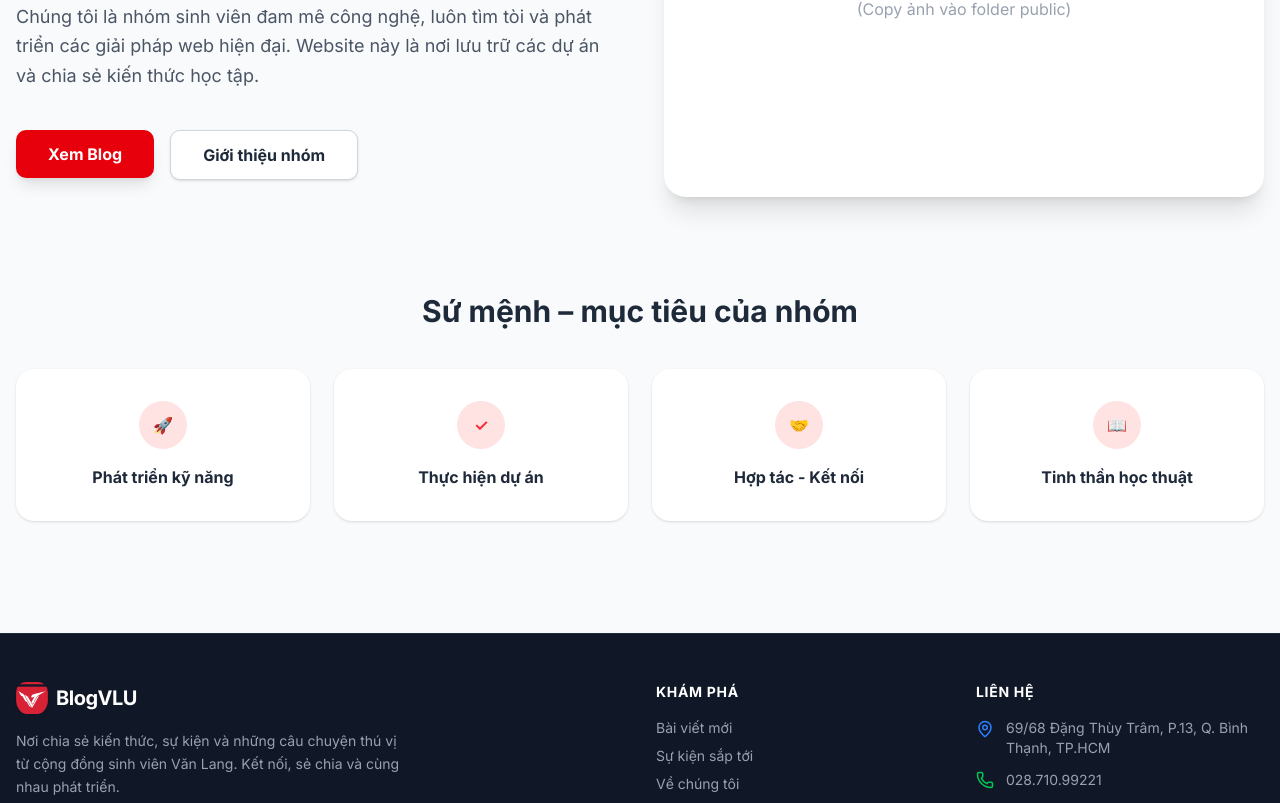
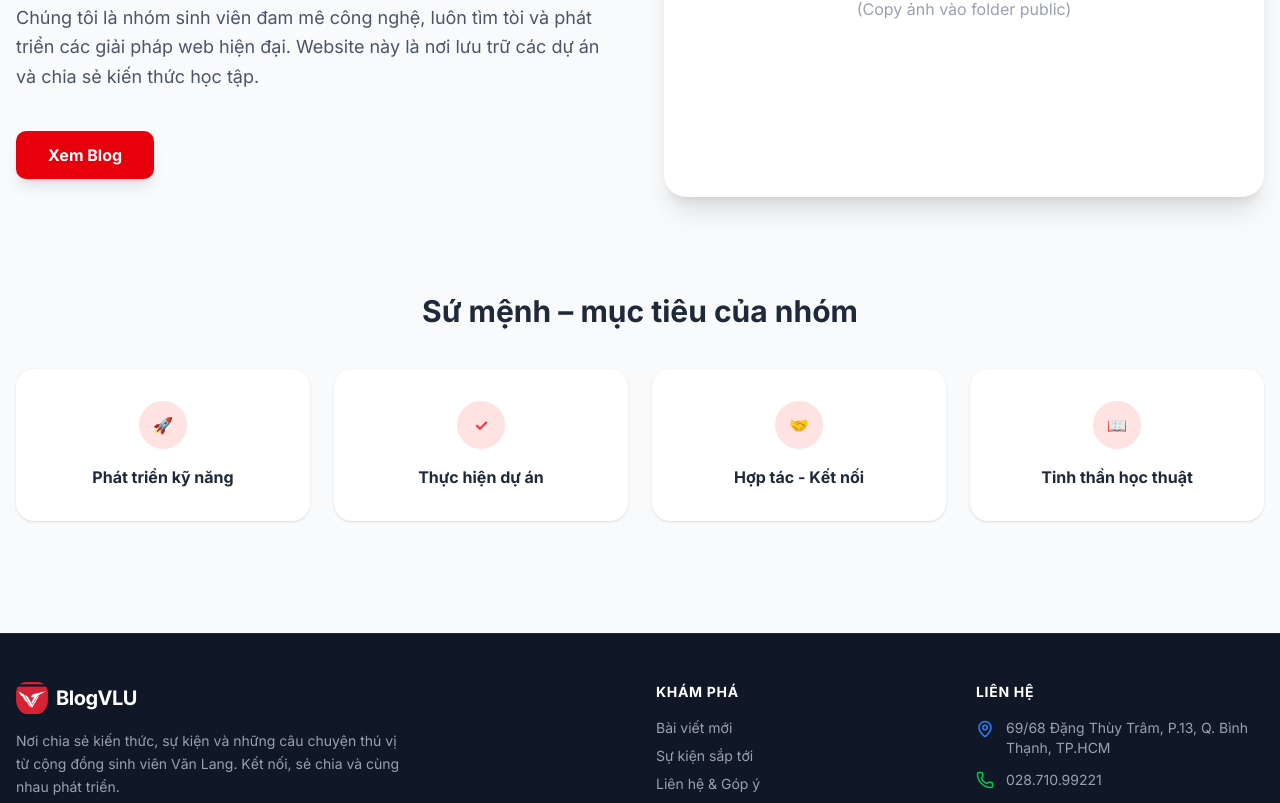
Before and after one commit to nhathao150/BlogVLU, a Next.js app: page / in a window 1280 px wide. Shown: the part 316-1119 px from the top of the page. Built offline with nearby package versions, Linux system fonts and the light colour scheme; no server answers.

Commit message:
rm about

```diff
--- a/app/page.tsx
+++ b/app/page.tsx
@@ -31,11 +31,6 @@ export default function Home() {
               <Link href="/blog">
                 <button className="bg-red-600 text-white px-8 py-3 rounded-lg font-bold shadow-lg hover:bg-red-700 transition">
                   Xem Blog
-                </button>
-              </Link>
-              <Link href="/about">
-                <button className="bg-white text-gray-800 border border-gray-300 px-8 py-3 rounded-lg font-bold shadow-sm hover:bg-gray-100 transition">
-                  Giới thiệu nhóm
                 </button>
               </Link>
             </div>
--- a/components/Footer.tsx
+++ b/components/Footer.tsx
@@ -33,7 +33,6 @@ export default function Footer() {
             <ul className="space-y-2 text-sm">
               <li><Link href="/blog" className="hover:text-white transition">Bài viết mới</Link></li>
               <li><Link href="/events" className="hover:text-white transition">Sự kiện sắp tới</Link></li>
-              <li><Link href="/about" className="hover:text-white transition">Về chúng tôi</Link></li>
               <li><Link href="/contact" className="hover:text-white transition">Liên hệ & Góp ý</Link></li>
             </ul>
           </div>
--- a/middleware.ts
+++ b/middleware.ts
@@ -5,7 +5,6 @@ const isPublicRoute = createRouteMatcher([
   '/',                // Trang chủ
   '/blog(.*)',        // Các bài viết blog
   '/events(.*)',      // Các trang sự kiện
-  '/about',           // Trang giới thiệu
   '/contact',         // Trang liên hệ
   '/search(.*)',      // Trang tìm kiếm
   '/sign-in(.*)',     // Trang đăng nhập
```
